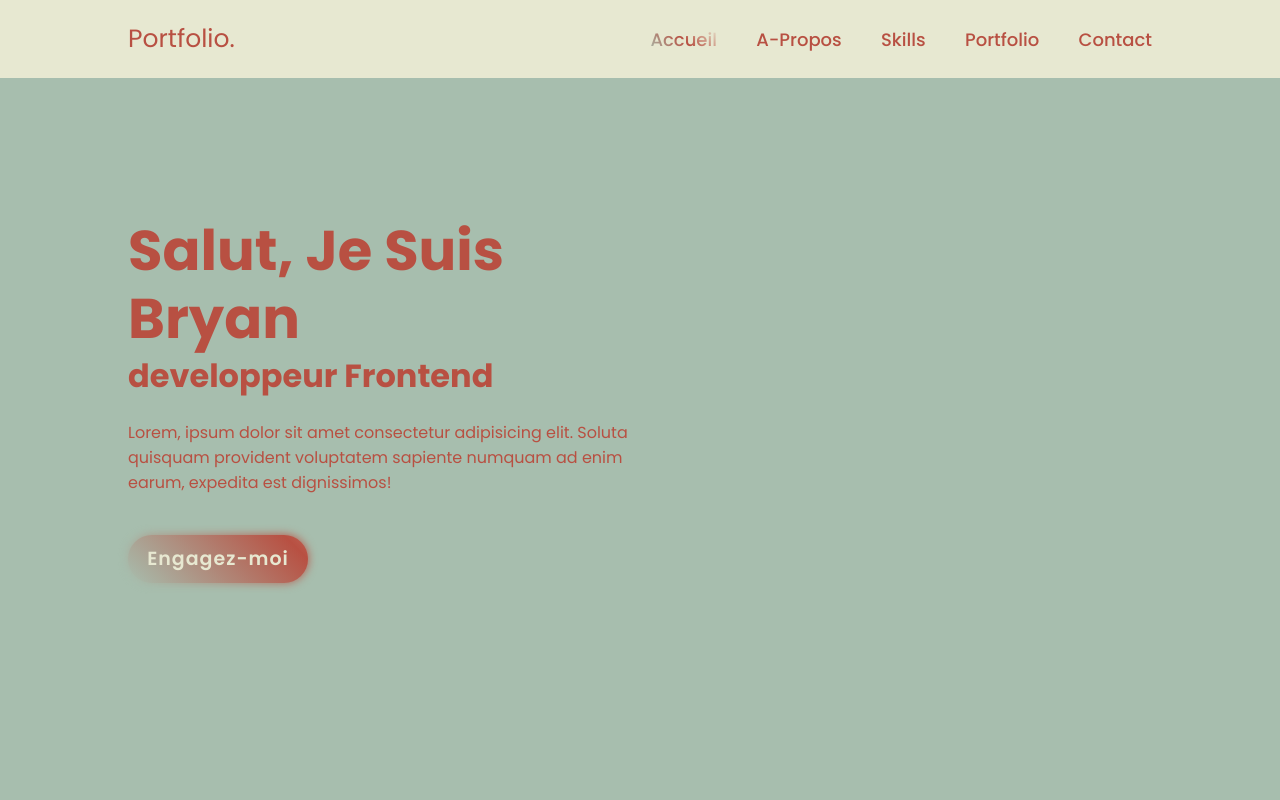
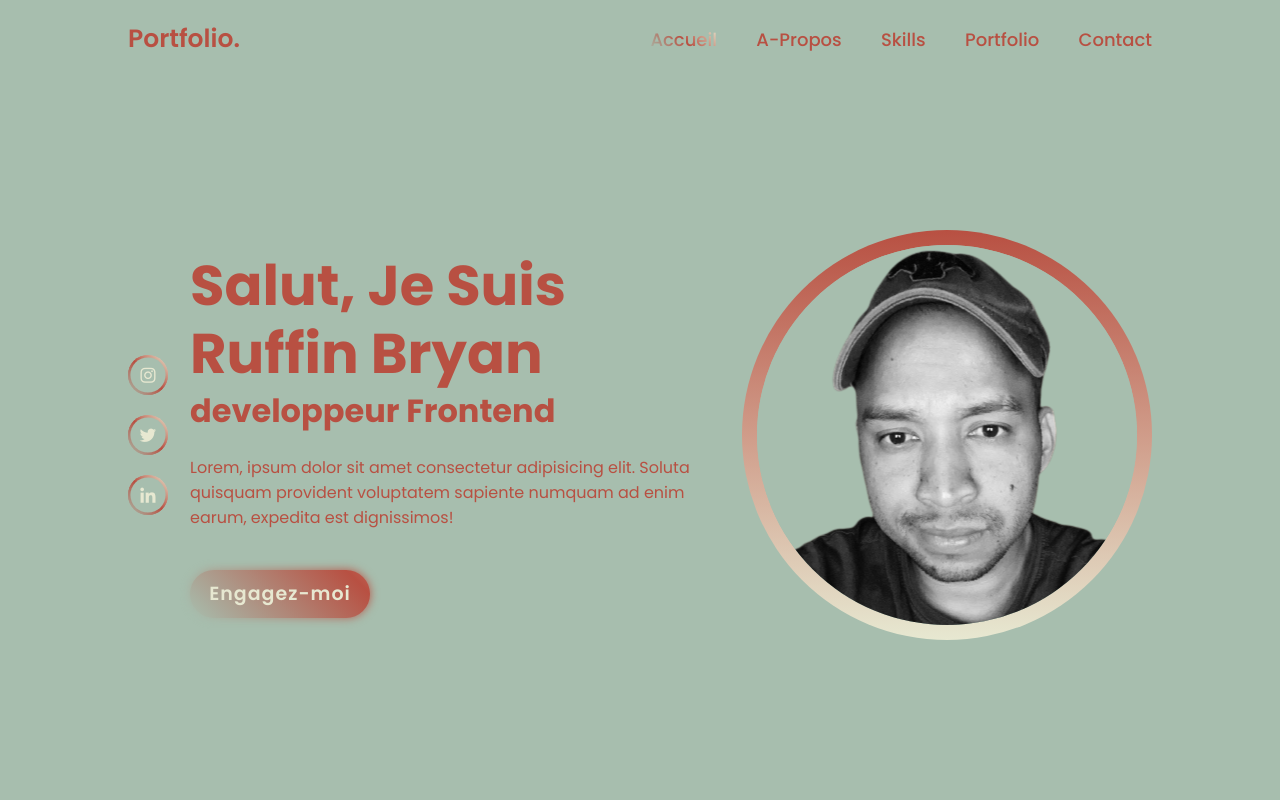
Before and after one commit to bo7sy/Mon-Portfolio, a plain HTML site: page index.html in a window 1280 px wide. Drawn offline with nearby package versions, Linux system fonts and the light colour scheme.

Commit message:
version4

```diff
--- a/index.html
+++ b/index.html
@@ -6,6 +6,11 @@
     <meta name="viewport" content="width=device-width, initial-scale=1.0" />
     <title>bryan</title>
     <link rel="stylesheet" href="styles.css" />
+    <link
+      href="https://unpkg.com/boxicons@2.1.4/css/boxicons.min.css"
+      rel="stylesheet"
+    />
+
     <link rel="shortcut icon" href="./img/developpeur.png" />
   </head>
   <body>
@@ -21,8 +26,13 @@
     </header>
 
     <section class="accueil">
+      <div class="accueil-sci">
+        <a href="#"><i class="bx bxl-instagram"></i></a>
+        <a href="#"><i class="bx bxl-twitter"></i></a>
+        <a href="#"><i class="bx bxl-linkedin"></i></a>
+      </div>
       <div class="accueil-content">
-        <h1>Salut, Je Suis Bryan</h1>
+        <h1>Salut, Je Suis Ruffin Bryan</h1>
         <h3>developpeur Frontend</h3>
         <p>
           Lorem, ipsum dolor sit amet consectetur adipisicing elit. Soluta
@@ -31,6 +41,15 @@
         </p>
         <a href="mailto:ruffinbryan25@gmail.com" class="btn">Engagez-moi</a>
       </div>
+      <div class="accueil-img">
+        <div class="glowing-circle">
+          <span></span>
+          <span></span>
+          <div class="image">
+            <img src="./img/pf5.png" alt="photo de bryan" />
+          </div>
+        </div>
+      </div>
     </section>
   </body>
 </html>
--- a/styles.css
+++ b/styles.css
@@ -23,7 +23,7 @@ body {
   left: 0;
   width: 100%;
   padding: 20px 10%;
-  background: var(--color-2);
+  /* background: var(--color-2); */
   display: flex;
   justify-content: space-between;
   align-items: center;
@@ -33,6 +33,9 @@ body {
   font-size: 25px;
   color: var(--color-1);
   text-decoration: none;
+  font-weight: 600;
+  pointer-events: none;
+  animation: slideTop 1s ease forwards;
 }
 .navbar a {
   font-size: 18px;
@@ -40,6 +43,9 @@ body {
   text-decoration: none;
   font-weight: 500;
   margin-left: 35px;
+  opacity: 0;
+  animation: slideTop 0.5s ease forwards;
+  animation-delay: 1s;
 }
 .navbar a.active,
 .navbar a:hover {
@@ -47,16 +53,20 @@ body {
   -webkit-text-fill-color: transparent;
   -webkit-background-clip: text;
 }
+
 .accueil {
   width: 100%;
   height: 100vh;
   display: flex;
+  justify-content: space-between;
   align-items: center;
-  padding: 0 10%;
+  padding: 70px 10% 0;
 }
 .accueil-content {
   max-width: 500px;
+  margin-left: -30px;
 }
+
 .accueil-content h1 {
   font-size: 56px;
   font-weight: 700;
@@ -71,6 +81,7 @@ body {
   font-size: 16px;
   margin: 20px 0 40px;
 }
+
 .btn {
   position: relative;
   display: inline-flex;
@@ -119,3 +130,111 @@ body {
 .btn:hover:after {
   background-position: 100% 0;
 }
+.accueil-sci a {
+  position: relative;
+  /* afficher en horizontal */
+  display: flex;
+  /* centrer les logos */
+  justify-content: center;
+  align-items: center;
+  width: 40px;
+  height: 40px;
+  background: linear-gradient(45deg, #a7beae, #b85042, #e7e8d1);
+  border-radius: 50%;
+  font-size: 20px;
+  color: #e7e8d1;
+  text-decoration: none;
+  /* decaler les logos du reseaux */
+  margin: 20px 0;
+  z-index: 1;
+}
+.accueil-sci a::before {
+  content: "";
+  position: absolute;
+  width: 100%;
+  height: 100%;
+  background: linear-gradient(45deg, #a7beae, #b85042, #e7e8d1);
+  border-radius: 50%;
+  z-index: -1;
+  transition: 0.5s ease;
+}
+.accueil-sci a:hover::before {
+  filter: blur(5px);
+}
+
+.accueil-sci a::after {
+  content: "";
+  position: absolute;
+  width: 100%;
+  height: 100%;
+  background: var(--color-3);
+  border-radius: 50%;
+  transform: scale(0.88);
+  z-index: -1;
+  transition: 0.5s ease;
+}
+.accueil-sci a:hover::after {
+  transform: scale(0);
+}
+
+.accueil-img {
+  width: 410px;
+  height: 410px;
+}
+
+.accueil-img .glowing-circle {
+  width: 100%;
+  height: 100%;
+  /* background: #b85042; */
+  background: linear-gradient(#b85042, #e7e8d1);
+  border-radius: 50%;
+  display: flex;
+  justify-content: center;
+  align-items: center;
+}
+.accueil-img .glowing-circle::after {
+  content: "";
+  position: absolute;
+  width: 380px;
+  height: 380px;
+  background: #a7beae;
+  border-radius: 50%;
+}
+.glowing-circle span {
+  position: absolute;
+  width: 100px;
+  height: 100px;
+  background: linear-gradient(#b85042, #e7e8d1);
+  border-radius: 50%;
+}
+
+.glowing-circle .image {
+  position: relative;
+  width: 380px;
+  height: 380px;
+  background: #a7beae;
+  border-radius: 50%;
+  z-index: 1;
+  overflow: hidden;
+}
+
+.image img {
+  position: absolute;
+  top: -65px;
+  left: 55%;
+  transform: translateX(-50%);
+  min-width: 350px;
+  object-fit: cover;
+}
+
+/* @keyframes animation*/
+@keyframes slideTop {
+  0% {
+    opacity: 0;
+    transform: translateY(100px);
+  }
+  100% {
+    opacity: 1;
+    transform: translateY(0);
+  }
+}
```
Also changed, not shown: img/pf1.png (added), img/pf2.png (added), img/pf3.png (added), img/pf4.png (added), img/pf5.png (added).
